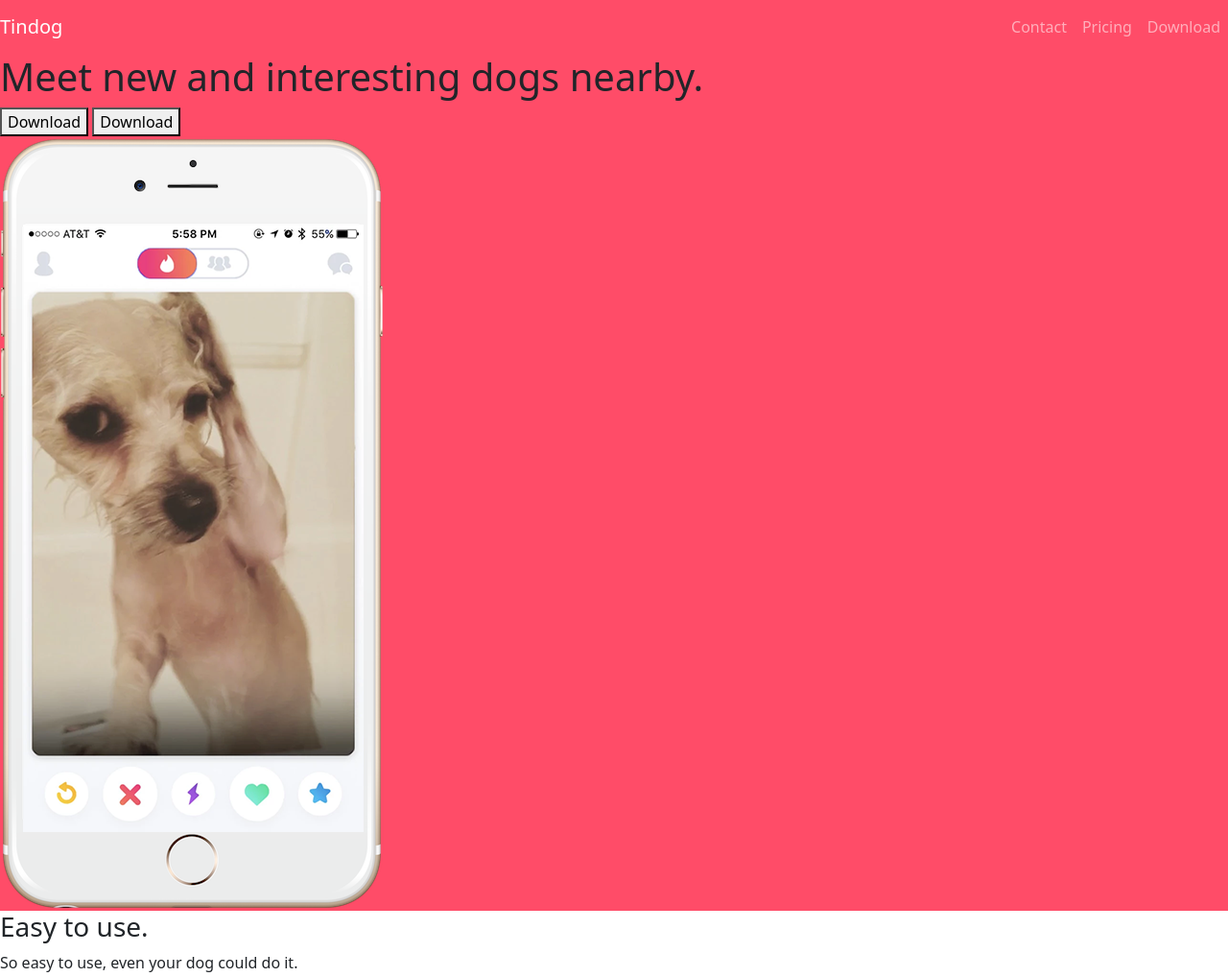
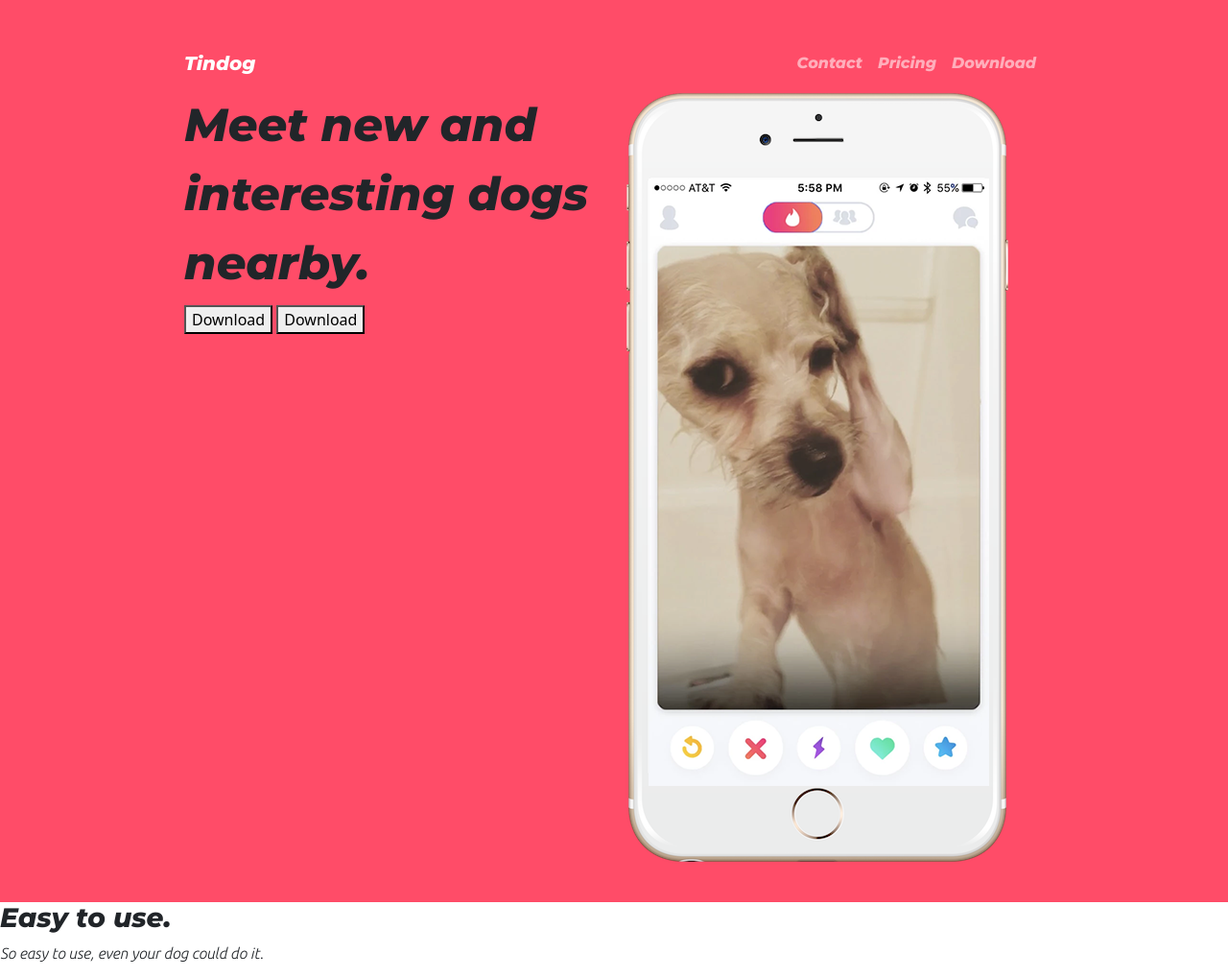
Before and after one commit to KarthikShetty11/bootstrap, a plain HTML site: page index.html in a window 1280 px wide. Shown: the top 1018 px of the page at 96% size. Drawn offline with nearby package versions, Linux system fonts and the light colour scheme.

Commit message:
container added

```diff
--- a/index.html
+++ b/index.html
@@ -5,15 +5,22 @@
     <meta http-equiv="X-UA-Compatible" content="IE=edge">
     <meta name="viewport" content="width=device-width, initial-scale=1.0">
   <title>TinDog</title>
+
+  <link rel="preconnect" href="https://fonts.googleapis.com">
+<link rel="preconnect" href="https://fonts.gstatic.com" crossorigin>
+<link href="https://fonts.googleapis.com/css2?family=Montserrat:ital,wght@1,800&family=Ubuntu:ital,wght@1,300&display=swap" rel="stylesheet">
+
+
   <link href="https://cdn.jsdelivr.net/npm/bootstrap@5.1.3/dist/css/bootstrap.min.css" rel="stylesheet" integrity="sha384-1BmE4kWBq78iYhFldvKuhfTAU6auU8tT94WrHftjDbrCEXSU1oBoqyl2QvZ6jIW3" crossorigin="anonymous">
   <script src="https://cdn.jsdelivr.net/npm/bootstrap@5.1.3/dist/js/bootstrap.bundle.min.js" integrity="sha384-ka7Sk0Gln4gmtz2MlQnikT1wXgYsOg+OMhuP+IlRH9sENBO0LRn5q+8nbTov4+1p" crossorigin="anonymous"></script>
+
   <link rel="stylesheet" href="styles.css">
 </head>
 
 <body>
 
     <section id="title">
-
+        <div class="container-fluid">
       <!-- Nav Bar -->
       <nav class="navbar navbar-expand-lg navbar-dark">
         <a class="navbar-brand" href="">Tindog</a>
@@ -36,17 +43,20 @@
     </nav>
 
       <!-- Title -->
-   <div>
+    <div class="row">
+      <div class="col-lg-6">
         <h1>Meet new and interesting dogs nearby.</h1>
         <button type="button">Download</button>
         <button type="button">Download</button>
       </div>
-      <div>
+
+      <div class="col-lg-6">
         <img src="images/iphone6.png" alt="iphone-mockup">
       </div>
-
+    </div>
     </section>
 
+</div>
 
     <!-- Features -->
 
--- a/styles.css
+++ b/styles.css
@@ -1,3 +1,21 @@
 #title{
     background-color: #ff4c68;
 }
+
+h1{
+    font-family: 'Montserrat', sans-serif;
+    font-size: 3rem;
+    line-height: 1.5;
+}
+
+h2,h3, a{
+    font-family: 'Montserrat', sans-serif;
+}
+
+p{
+    font-family: 'Ubuntu', sans-serif;
+}
+
+.container-fluid{
+    padding:3% 15%;
+}
```
